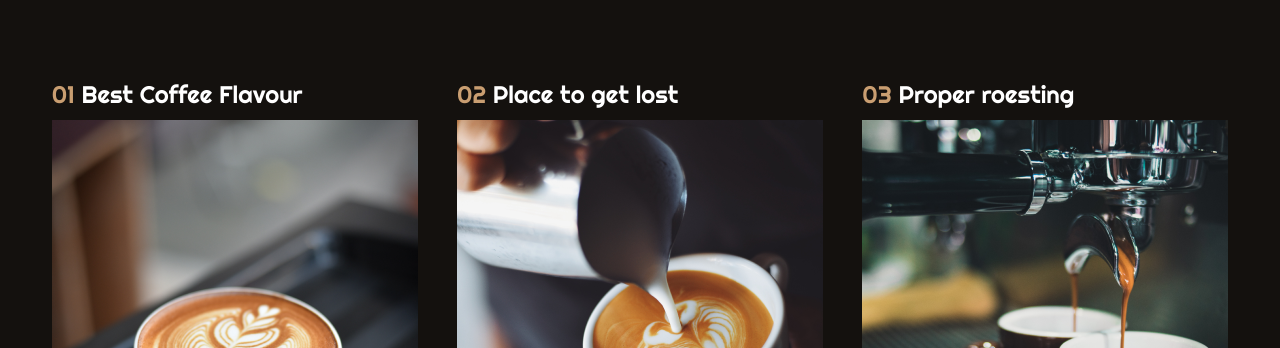
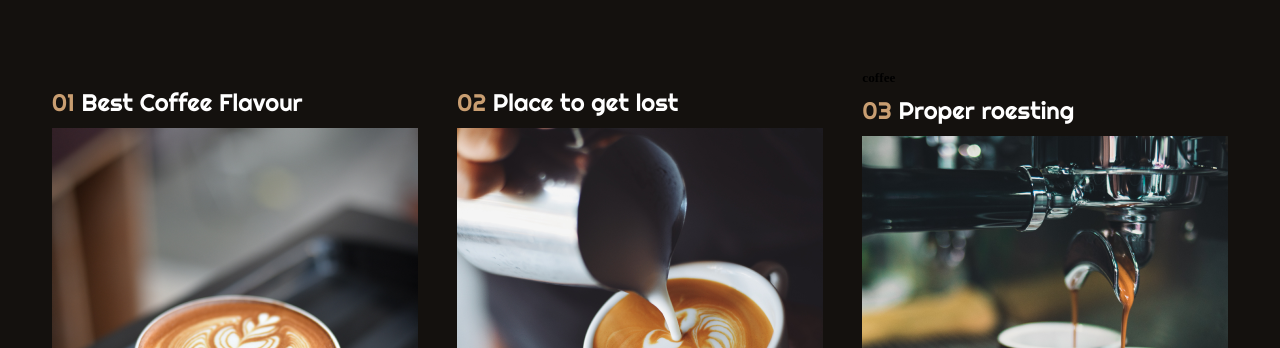
Before and after one commit to turmatova/coffee, a plain HTML site: page index.html in a window 1280 px wide. Shown: the part 752-1100 px from the top of the page. Drawn offline with nearby package versions, Linux system fonts and the light colour scheme; a web font is replaced by a local one.

Commit message:
kaitaloo

```diff
--- a/index.html
+++ b/index.html
@@ -56,6 +56,7 @@
                 <img src="./img/Rectangle 4.png" alt="img">
             </div>
             <div class="block-card">
+                <h5>coffee</h5>
                 <h4><a href="#">03</a> Proper roesting</h4>
                 <img src="./img/Rectangle 5.png" alt="img">
             </div>
```
